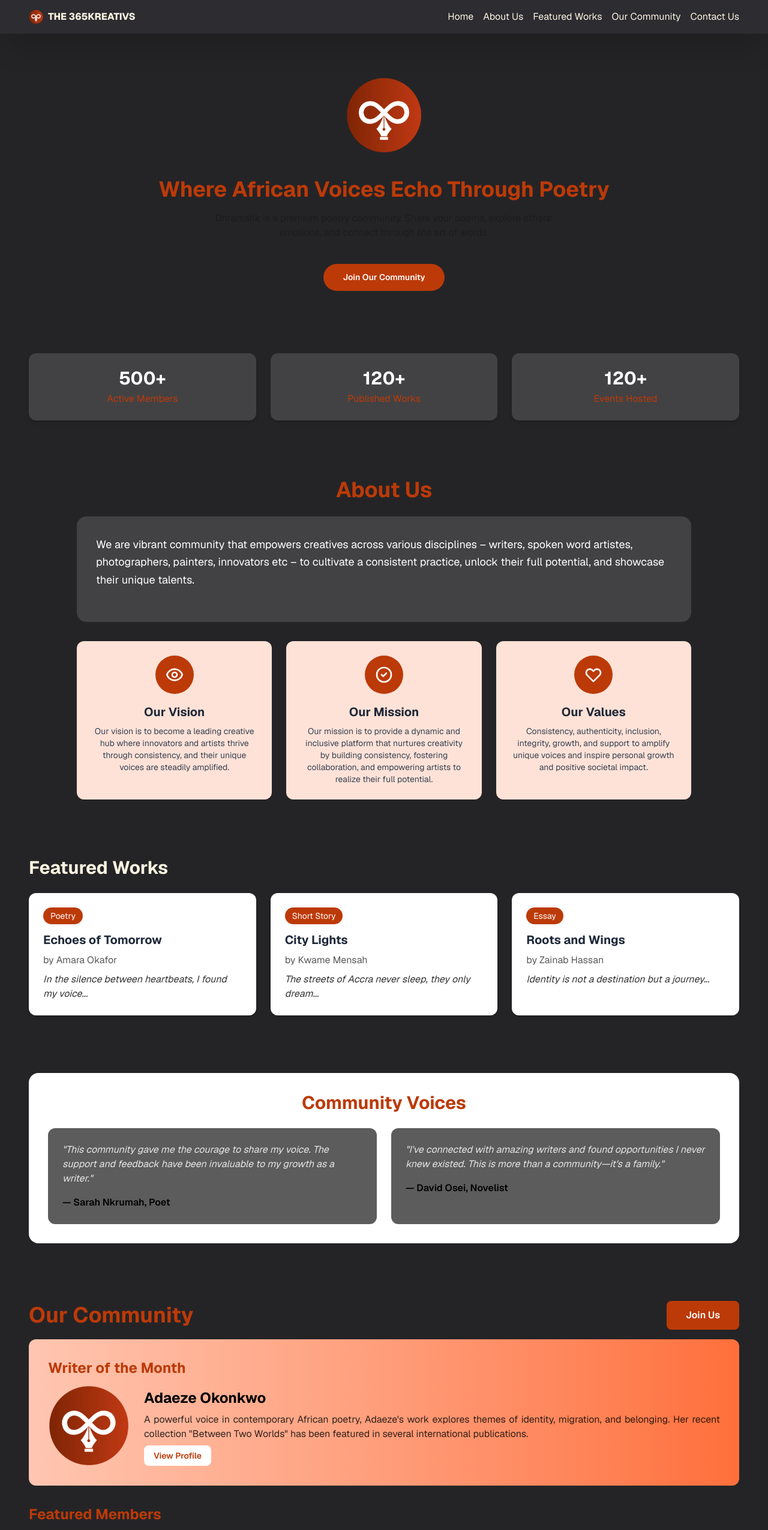
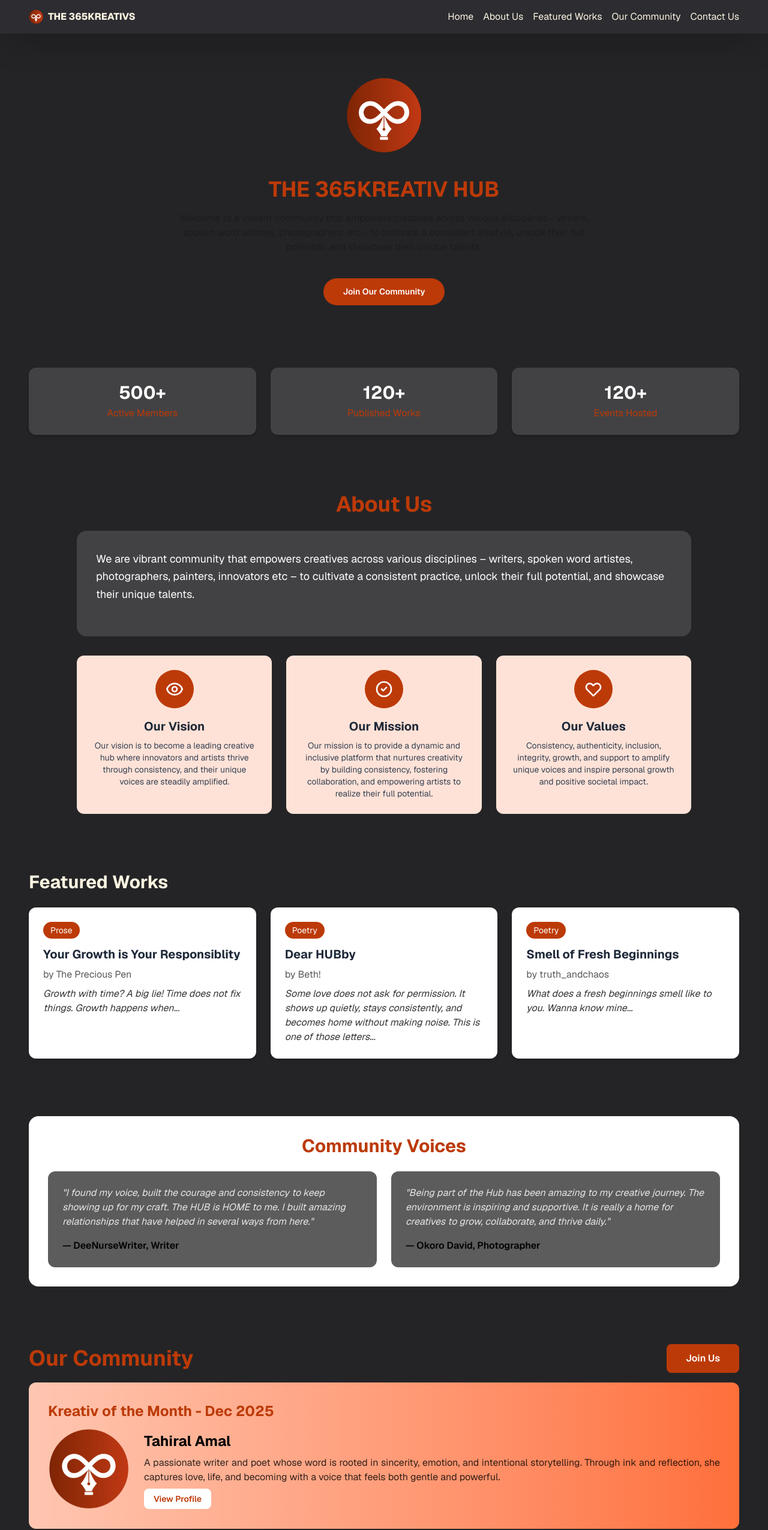
Before and after one commit to thedhramartik/365kreativs-website, a Next.js app: page / in a window 1280 px wide. Shown: the top 2551 px of the page at 60% size. Built offline with nearby package versions, Linux system fonts and the light colour scheme.

Commit message:
fixed kreativ writer of the month

```diff
--- a/src/app/page.tsx
+++ b/src/app/page.tsx
@@ -7,9 +7,9 @@ export default function Home() {
   const [isMenuOpen, setIsMenuOpen] = useState(false);
 
   const featuredWorks = [
-    { title: 'Echoes of Tomorrow', author: 'Amara Okafor', category: 'Poetry', excerpt: 'In the silence between heartbeats, I found my voice...', link: "" },
-    { title: 'City Lights', author: 'Kwame Mensah', category: 'Short Story', excerpt: 'The streets of Accra never sleep, they only dream...', link: "" },
-    { title: 'Roots and Wings', author: 'Zainab Hassan', category: 'Essay', excerpt: 'Identity is not a destination but a journey...', link: "" }
+    { title: 'Your Growth is Your Responsiblity', author: 'The Precious Pen', category: 'Prose', excerpt: 'Growth with time? A big lie! Time does not fix things. Growth happens when...', link: "https://www.instagram.com/p/DI4Vh7yI_UP/?igsh=MWg5MXllcGcxY3NtcA==" },
+    { title: 'Dear HUBby', author: 'Beth!', category: 'Poetry', excerpt: 'Some love does not ask for permission. It shows up quietly, stays consistently, and becomes home without making noise. This is one of those letters...', link: "https://www.instagram.com/p/DRXs22tCNoY/?igsh=MWkwMzFtYmxld3B4bg==" },
+    { title: 'Smell of Fresh Beginnings', author: 'truth_andchaos', category: 'Poetry', excerpt: 'What does a fresh beginnings smell like to you. Wanna know mine...', link: "https://www.instagram.com/p/DS9uky8jTVV/?igsh=ODlsYXppbGdrenc0" }
   ];
   const featuredMembers = [
     { name: 'Amara Okafor', role: 'Poet', bio: 'A passionate poet exploring the depths of human emotions.', image: "/image.png", link: "" },
@@ -105,8 +105,8 @@ export default function Home() {
             />
           </div>
           <div className="mt-10 flex-col items-center text-center gap-6">
-            <h1 className="text-[#bc3a08] mb-4 text-4xl font-bold">Where African Voices Echo Through Poetry</h1>
-            <p className="w-full lg:max-w-[65%] md:max-w-[75%] md:mx-auto px-4 sm:px-6 lg:px-8 opacity-60">Dhramatik is a premium poetry community. Share your poems, explore others' emotions, and connect through the art of words.</p>
+            <h1 className="text-[#bc3a08] mb-4 text-4xl font-bold">THE 365KREATIV HUB</h1>
+            <p className="w-full lg:max-w-[65%] md:max-w-[75%] md:mx-auto px-4 sm:px-6 lg:px-8 opacity-60">Welcome to a vibrant community that empowers creatives across various disciplines - writers, spoken word artistes, photographers, etc - to cultivate a consistent lifestyle, unlock their full potential, and showcase their unique talents.</p>
           </div>
 
           <div className="flex flex-wrap justify-center gap-4 my-10 text-[14px]">
@@ -202,7 +202,7 @@ export default function Home() {
           <div className="grid md:grid-cols-3 gap-4 md:gap-6">
             {featuredWorks.map((work, idx) => (
               <div key={idx} className="bg-white p-6 rounded-xl shadow-md hover:shadow-lg transition-shadow">
-                <a href={work.link} className="">
+                <a href={work.link} className="" target="_blank" rel="noopener noreferrer">
                   <span className="inline-block bg-[#bc3a08] text-white text-sm px-3 py-1 rounded-full mb-3">{work.category}</span>
                   <h3 className="text-xl font-bold text-gray-800 mb-2">{work.title}</h3>
                   <p className="text-black opacity-65 mb-2">by {work.author}</p>
@@ -219,12 +219,12 @@ export default function Home() {
             <h2 className="text-3xl font-bold text-[#bc3a08] mb-6 text-center">Community Voices</h2>
             <div className="grid md:grid-cols-2 gap-6">
               <div className="bg-[#5c5c5c] p-6 rounded-xl">
-                <p className="text-white opacity-85 mb-4 italic">"This community gave me the courage to share my voice. The support and feedback have been invaluable to my growth as a writer."</p>
-                <p className="font-semibold text-black">— Sarah Nkrumah, Poet</p>
+                <p className="text-white opacity-85 mb-4 italic">"I found my voice, built the courage and consistency to keep showing up for my craft. The HUB is HOME to me. I built amazing relationships that have helped in several ways from here."</p>
+                <p className="font-semibold text-black">— DeeNurseWriter, Writer</p>
               </div>
               <div className="bg-[#5c5c5c] p-6 rounded-xl">
-                <p className="text-white opacity-85 mb-4 italic">"I've connected with amazing writers and found opportunities I never knew existed. This is more than a community—it's a family."</p>
-                <p className="font-semibold text-black">— David Osei, Novelist</p>
+                <p className="text-white opacity-85 mb-4 italic">"Being part of the Hub has been amazing to my creative journey. The environment is inspiring and supportive. It is really a home for creatives to grow, collaborate, and thrive daily."</p>
+                <p className="font-semibold text-black">— Okoro David, Photographer</p>
               </div>
             </div>
           </div>
@@ -246,7 +246,7 @@ export default function Home() {
           </div>
 
           <section className="mt-4 bg-linear-to-r from-[#ffc6b1] to-[#ff6f3a] text-white rounded-xl p-8">
-            <h2 className="text-2xl font-bold text-[#bc3a08] mb-3">Writer of the Month</h2>
+            <h2 className="text-2xl font-bold text-[#bc3a08] mb-3">Kreativ of the Month - Dec 2025</h2>
             <div className="flex flex-col md:flex-row items-center gap-6">
 
               <img
@@ -255,14 +255,14 @@ export default function Home() {
                 className="w-34 h-34 rounded-full object-cover"
               />
               <div>
-                <h3 className="text-2xl font-bold text-black mb-2 text-center md:text-left">Adaeze Okonkwo</h3>
+                <h3 className="text-2xl font-bold text-black mb-2 text-center md:text-left">Tahiral Amal</h3>
                 <p className="text-black opacity-80 mb-3 text-justify">
-                  A powerful voice in contemporary African poetry, Adaeze's work explores themes of identity, migration, and belonging. Her recent collection "Between Two Worlds" has been featured in several international publications.
+                  A passionate writer and poet whose word is rooted in sincerity, emotion, and intentional storytelling. Through ink and reflection, she captures love, life, and becoming with a voice that feels both gentle and powerful.
                 </p>
 
                 <div className="flex justify-center md:justify-start">
                   <a
-                    href={""}
+                    href={"https://www.instagram.com/p/DS5B8rPiOXW/?utm_source=ig_web_copy_link&igsh=MzRlODBiNWFlZA=="}
                     className="text-center"
                     target="_blank"
                     rel="noopener noreferrer"
@@ -362,7 +362,7 @@ export default function Home() {
               <div className="md:col-span-3">
                 <h3 className="text-[#bc3a08] text-2xl font-bold mb-4">THE 365KREATIVS</h3>
                 <p className="text-gray-400 text-sm mb-4">
-                  Amplifying African voices through the power of poetry and storytelling.
+                  Empowering creatives to cultivate a consistent practice, unlock their full potential, and showcase their unique talents.
                 </p>
                 <div className="flex gap-4">
                   <a href="https://www.instagram.com/the365kreativs/" target="_blank"
```
